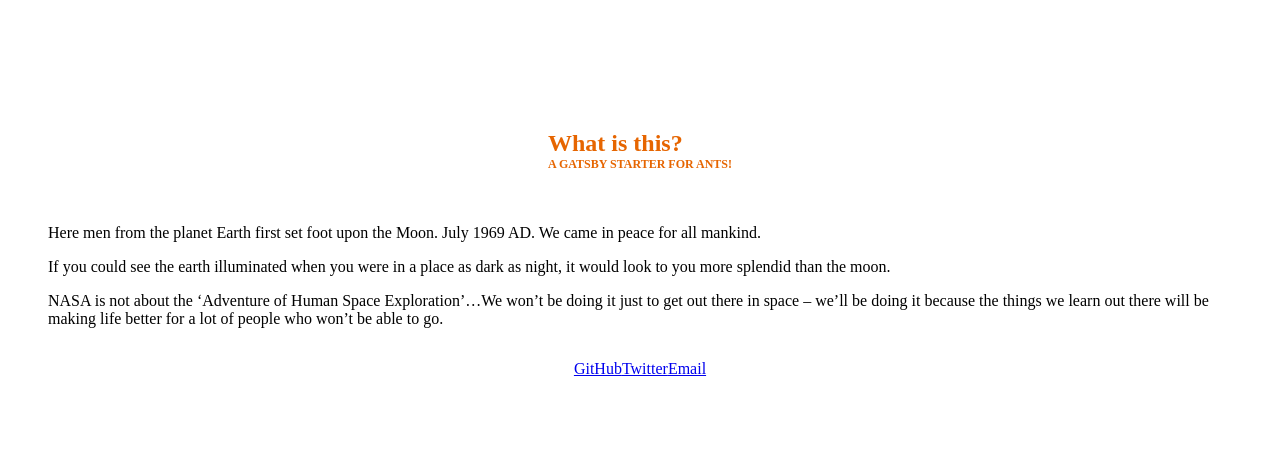
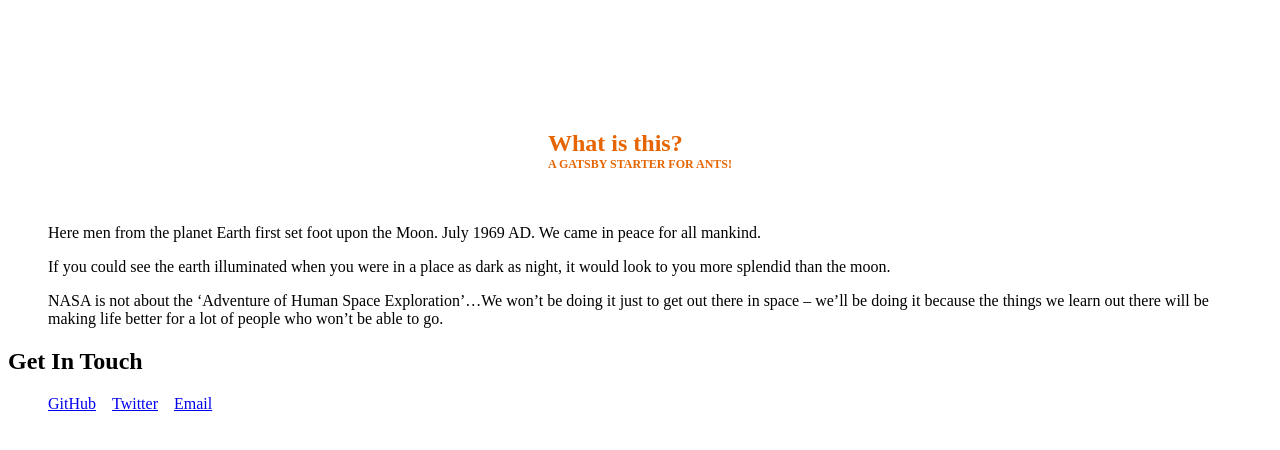
Before and after one commit to withpulp/gatsby-oRanger, a Gatsby site: page /about in a window 1280 px wide. Built offline with nearby package versions, Linux system fonts and the light colour scheme; Gatsby itself is replaced by a stand-in of ours.

Commit message:
social links styled for about

```diff
--- a/css/_elements.css
+++ b/css/_elements.css
@@ -147,31 +147,27 @@
 	cursor: pointer;
 	margin: 0 auto;
 	margin-bottom: 1em;
-	padding: 1em;
+	padding: 0.75em 1em;
 	outline: 0;
-	border: 0.1em solid #a0a0a0;
-	background-color: transparent;
-	color: #222;
+	border: 0;
+	background-color: #e66500;
+	color: #fff;
 	font-family: 'Ubuntu','Open Sans','Helvetica Neue','Helvetica','Arial','sans-serif';
 	text-align: center;
+	text-decoration: none;
 	line-height: 1;
 	transition: all 250ms;
 }
 
 .button:hover {
-	border-color: #93B556;
-	color: #cf3c44;
-}
-
-.button:active {
-	background-color: #cf3c44;
-	border-color: #cf3c44;
+	background-color: #e24a00;
 	color: #fff;
+	text-decoration: none;
 }
 
 .button.transparent {
-	border: 0;
 	background-color: transparent;
+	color: #201a2d;
 }
 
 code[class*="language-"],
--- a/src/components/social_links/index.css
+++ b/src/components/social_links/index.css
@@ -1,27 +1,12 @@
 .user.links.figure {
   display: flex;
   flex-wrap: wrap;
-  justify-content: center;
-  align-items: center;
-  max-width: 100%;
-  padding: 1em;
+  justify-content: left;
+  align-items: left;
 }
 
-.user.link.figure .button {
-  margin-right: 0.5em;
-  padding: 0.25em 0.5em;
-  outline: none;
-  border: solid #00ccff;
-  background-color: #fff;
-  color: #00ccff;
-  font-family: 'Exo','Arial','sans-serif';
-  font-size: 75%;
-  text-decoration: none;
-  text-transform: uppercase;
-  transition: all 250ms ease;
+.user.links.figure .button {
+  margin: 0;
+  margin-bottom: 1em;
+  margin-right: 1em;
 }
-
-.user.link.figure .button:hover {
-  background-color: #00ccff;
-  color: #fff;
-}
--- a/src/components/social_links/index.jsx
+++ b/src/components/social_links/index.jsx
@@ -11,7 +11,9 @@ class SocialLinks extends React.Component {
          key={link.label}
          href={link.url}
          target="_blank">
-        {labeled ? link.label : ''}
+        {labeled ?
+          link.label
+        : ''}
       </a>
     ));
   }
@@ -19,12 +21,29 @@ class SocialLinks extends React.Component {
     const { userLinks } = this.props.config;
     if (!userLinks) {
       return null;
+    } else {
+      const { contained } = this.props;
+      let figure;
+
+      if (contained) {
+        figure = (
+          <section className="user links section">
+            <h2 className="title">Get In Touch</h2>
+            <figure className="user links figure">
+              { this.getLinkElements() }
+            </figure>
+          </section>
+        );
+      } else {
+        figure = (
+          <figure className="user links figure">
+            { this.getLinkElements() }
+          </figure>
+        );
+      }
+
+      return figure;
     }
-    return (
-      <figure className="user links figure">
-        { this.getLinkElements() }
-      </figure>
-    );
   }
 }
 
```
